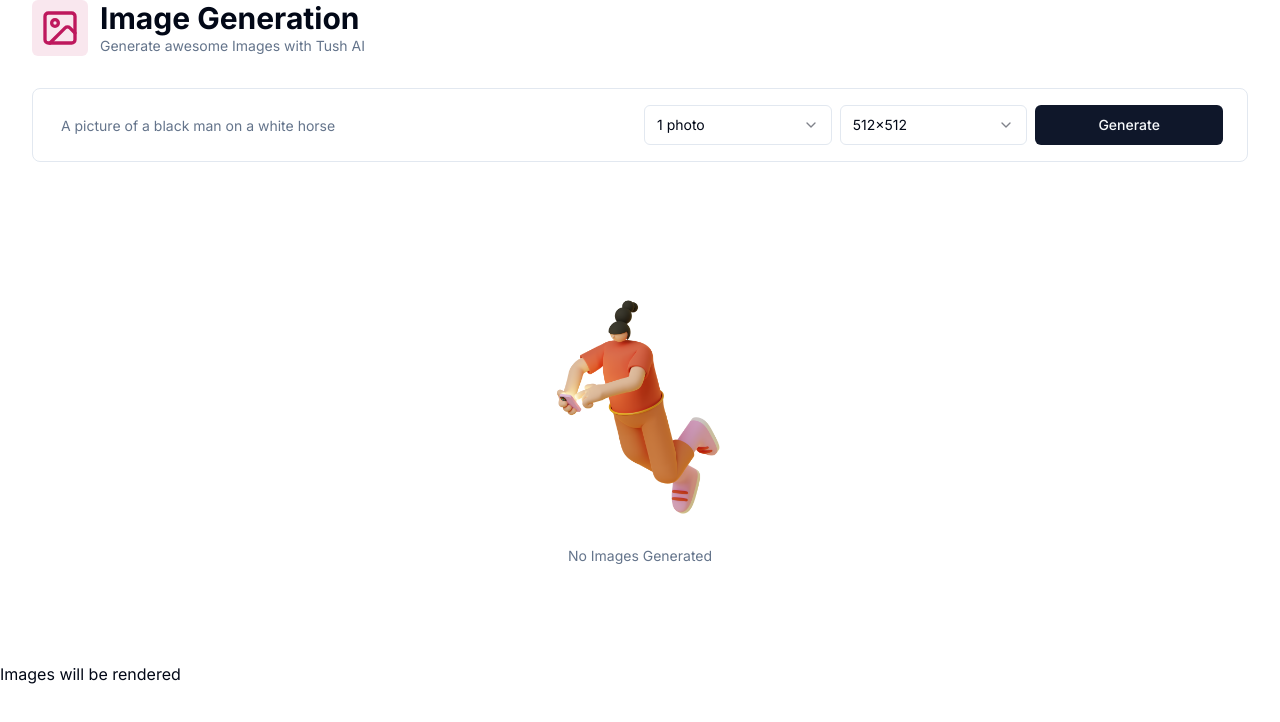
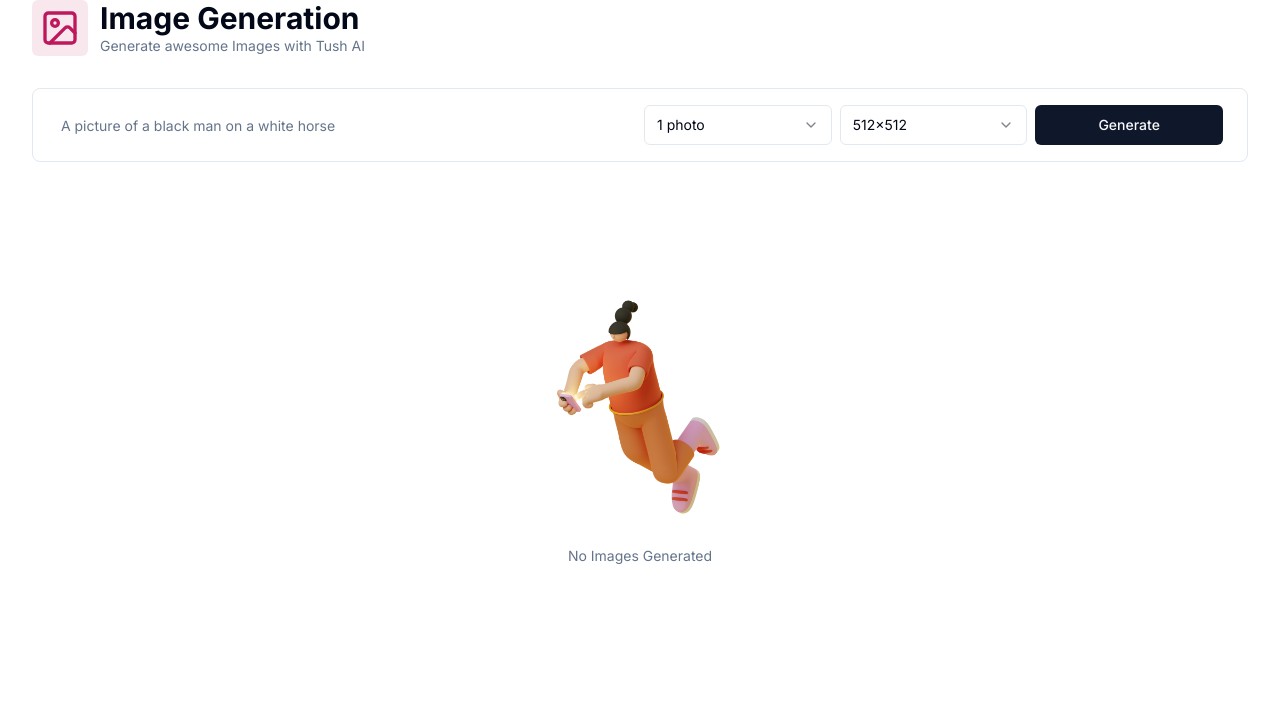
Before and after one commit to femiabimbola/ai-sass-august, a Next.js app: page /image in a window 1280 px wide. Shown: the top 722 px of the page. Built offline with nearby package versions, Linux system fonts and the light colour scheme.

Commit message:
feat:image page

```diff
--- a/app/(dashboard)/(routes)/image/page.tsx
+++ b/app/(dashboard)/(routes)/image/page.tsx
@@ -2,7 +2,7 @@
 
 import * as z from "zod";
 import axios from "axios";
-import { ImageIcon } from "lucide-react";
+import { Download, ImageIcon } from "lucide-react";
 import { useForm } from "react-hook-form";
 import { amountOptions, formSchema, resolutionOptions } from "./constants";
 import { zodResolver } from "@hookform/resolvers/zod";
@@ -17,6 +17,8 @@ import { Loader } from "@/components/Loader";
 import { cn } from "@/lib/utils";
 import { Select, SelectContent, SelectItem, SelectTrigger } from "@/components/ui/select";
 import { SelectValue } from "@radix-ui/react-select";
+import { Card, CardFooter } from "@/components/ui/card";
+import Image from "next/image";
 
 // Zod is for frontend form validation
 
@@ -159,9 +161,22 @@ const ImagePage = () => {
           </div>
         )}
         {images.length === 0 && !isLoading && <Empty label=" No Images Generated" />}
-        <div>Images will be rendered</div>
+        <div className="grid grid-cols-1 md:grid-cols-2 lg:grid-cols-3 xl:grid-cols-4 gap-4 mt-4">
+          {images.map(src => (
+            <Card key={src} className="rounded-lg overflow-hidden">
+              <div className="relative aspect-square">
+                <Image alt="image" fill src={src} />
+              </div>
+              <CardFooter className="p-2">
+                <Button variant={"secondary"} className="w-full">
+                  <Download className="h-4 w-4 mr-2" />
+                </Button>
+              </CardFooter>
+            </Card>
+          ))}
+        </div>
       </div>
-    </div>
+    </div >
   );
 };
 
```
